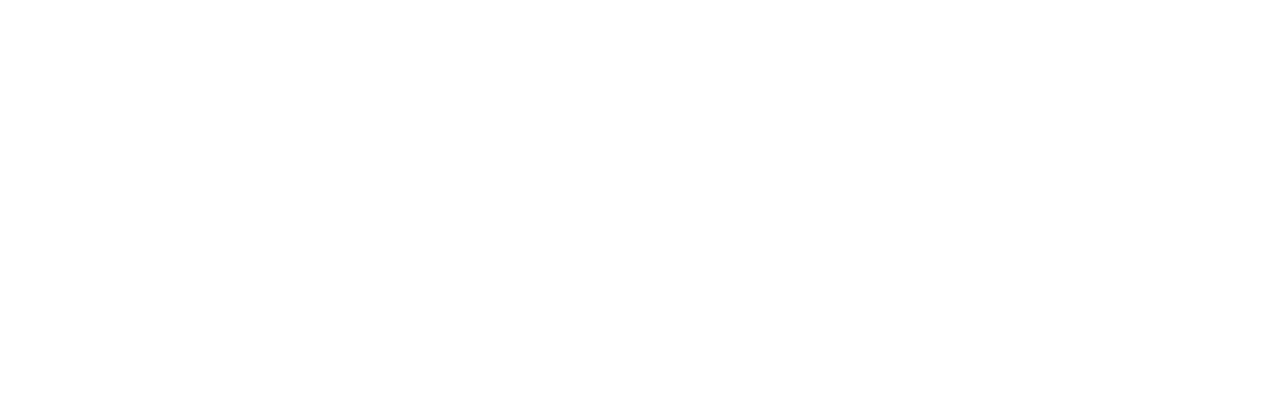
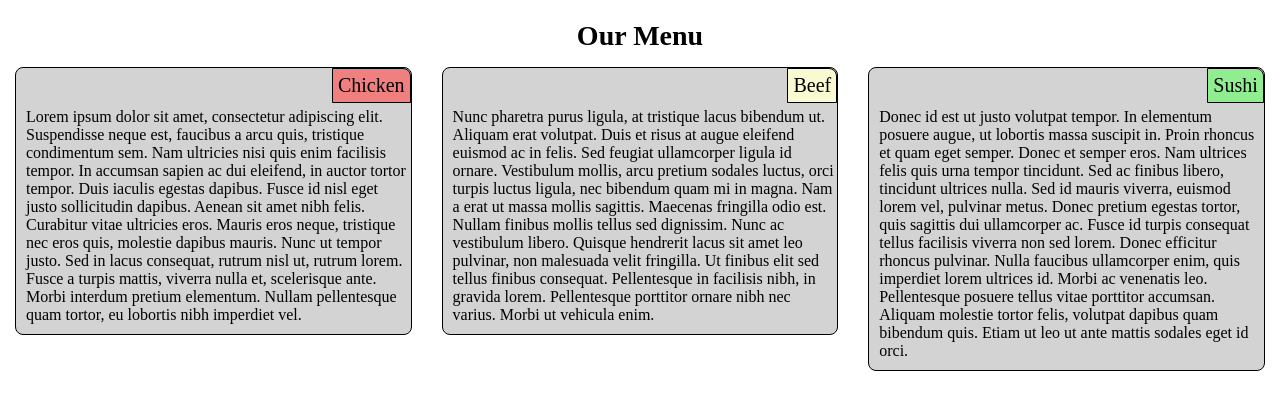
Before and after one commit to emilyy-liew/web-dev-course, a plain HTML site: page module-2-sol/index.html in a window 1280 px wide. Drawn offline with Linux system fonts and the light colour scheme.

Commit message:
Module 2 Website

```diff
--- a/module-2-sol/css/style.css
+++ b/module-2-sol/css/style.css
@@ -1,7 +1,80 @@
 /* base styles */
+* {
+    box-sizing: border-box;
+    margin: 0;
+    padding: 0;
+}
 
+h1 {
+    text-align: center;
+    margin-top: 20px;
+    font-size: 175%;
+}
+
+.container {
+    padding: 5px;
+    float: left;
+}
+
+.box {
+    border: black solid 1px;
+    background-color: lightgray;
+    border-radius: 8px;
+    margin: 10px;
+    padding: 0px 0px 50px 10px;
+}
+
+.name {
+    font-size: 125%;
+    padding: 5px;
+    width: fit-content;
+    position: absolute;
+    right: 0px;
+    border: 1px solid black;
+    border-radius: 0px 8px 0px 0px;
+}
+
+#chicken {
+    background-color: lightcoral;
+}
+
+#beef {
+    background-color: lightgoldenrodyellow;
+}
+
+#sushi {
+    background-color: lightgreen;
+}
+
+div {
+    position: relative;
+}
+
+.dummy {
+    position: relative;
+    top: 40px ;
+}
 /* desktop */
+@media (min-width: 992px) {
+    .col-lg-4 {
+        width: 33.33%;
+    }
+}
 
 /* tablet */
+@media (min-width: 768px) and (max-width: 991px) {
+    .col-md-6 {
+        width: 50%;
+    }
+
+    .col-md-12 {
+        width: 100%;
+    }
+}
 
 /* mobile */
+@media (max-width: 767px) {
+    .col-sm-12 {
+        width: 100%;
+    }
+}
--- a/module-2-sol/index.html
+++ b/module-2-sol/index.html
@@ -7,6 +7,29 @@
         <link rel="stylesheet" href="css/style.css">
     </head>
     <body>
+        <div>
+            <h1>Our Menu</h1>
+        </div>
+        <div>
+            <div class="container col-lg-4 col-md-6 col-sm-12">
+                <div class="box">
+                    <div class="namebox"><p class="name" id="chicken">Chicken</p></div>
+                    <p class="dummy">Lorem ipsum dolor sit amet, consectetur adipiscing elit. Suspendisse neque est, faucibus a arcu quis, tristique condimentum sem. Nam ultricies nisi quis enim facilisis tempor. In accumsan sapien ac dui eleifend, in auctor tortor tempor. Duis iaculis egestas dapibus. Fusce id nisl eget justo sollicitudin dapibus. Aenean sit amet nibh felis. Curabitur vitae ultricies eros. Mauris eros neque, tristique nec eros quis, molestie dapibus mauris. Nunc ut tempor justo. Sed in lacus consequat, rutrum nisl ut, rutrum lorem. Fusce a turpis mattis, viverra nulla et, scelerisque ante. Morbi interdum pretium elementum. Nullam pellentesque quam tortor, eu lobortis nibh imperdiet vel.</p>
+                </div>
+            </div>
+            <div class="container col-lg-4 col-md-6 col-sm-12">
+                <div class="box">
+                    <div class="namebox"><p class="name" id="beef">Beef</p></div>
+                    <p class="dummy">Nunc pharetra purus ligula, at tristique lacus bibendum ut. Aliquam erat volutpat. Duis et risus at augue eleifend euismod ac in felis. Sed feugiat ullamcorper ligula id ornare. Vestibulum mollis, arcu pretium sodales luctus, orci turpis luctus ligula, nec bibendum quam mi in magna. Nam a erat ut massa mollis sagittis. Maecenas fringilla odio est. Nullam finibus mollis tellus sed dignissim. Nunc ac vestibulum libero. Quisque hendrerit lacus sit amet leo pulvinar, non malesuada velit fringilla. Ut finibus elit sed tellus finibus consequat. Pellentesque in facilisis nibh, in gravida lorem. Pellentesque porttitor ornare nibh nec varius. Morbi ut vehicula enim.</p>
+                </div>
+            </div>
+            <div class="container col-lg-4 col-md-12 col-sm-12">
+                <div class="box">
+                    <div class="namebox"><p class="name" id="sushi">Sushi</p></div>
+                    <p class="dummy">Donec id est ut justo volutpat tempor. In elementum posuere augue, ut lobortis massa suscipit in. Proin rhoncus et quam eget semper. Donec et semper eros. Nam ultrices felis quis urna tempor tincidunt. Sed ac finibus libero, tincidunt ultrices nulla. Sed id mauris viverra, euismod lorem vel, pulvinar metus. Donec pretium egestas tortor, quis sagittis dui ullamcorper ac. Fusce id turpis consequat tellus facilisis viverra non sed lorem. Donec efficitur rhoncus pulvinar. Nulla faucibus ullamcorper enim, quis imperdiet lorem ultrices id. Morbi ac venenatis leo. Pellentesque posuere tellus vitae porttitor accumsan. Aliquam molestie tortor felis, volutpat dapibus quam bibendum quis. Etiam ut leo ut ante mattis sodales eget id orci.</p>
+                </div>
+            </div>
 
+        </div>
     </body>
 </html>
```
Also changed, not shown: 1 other file.
